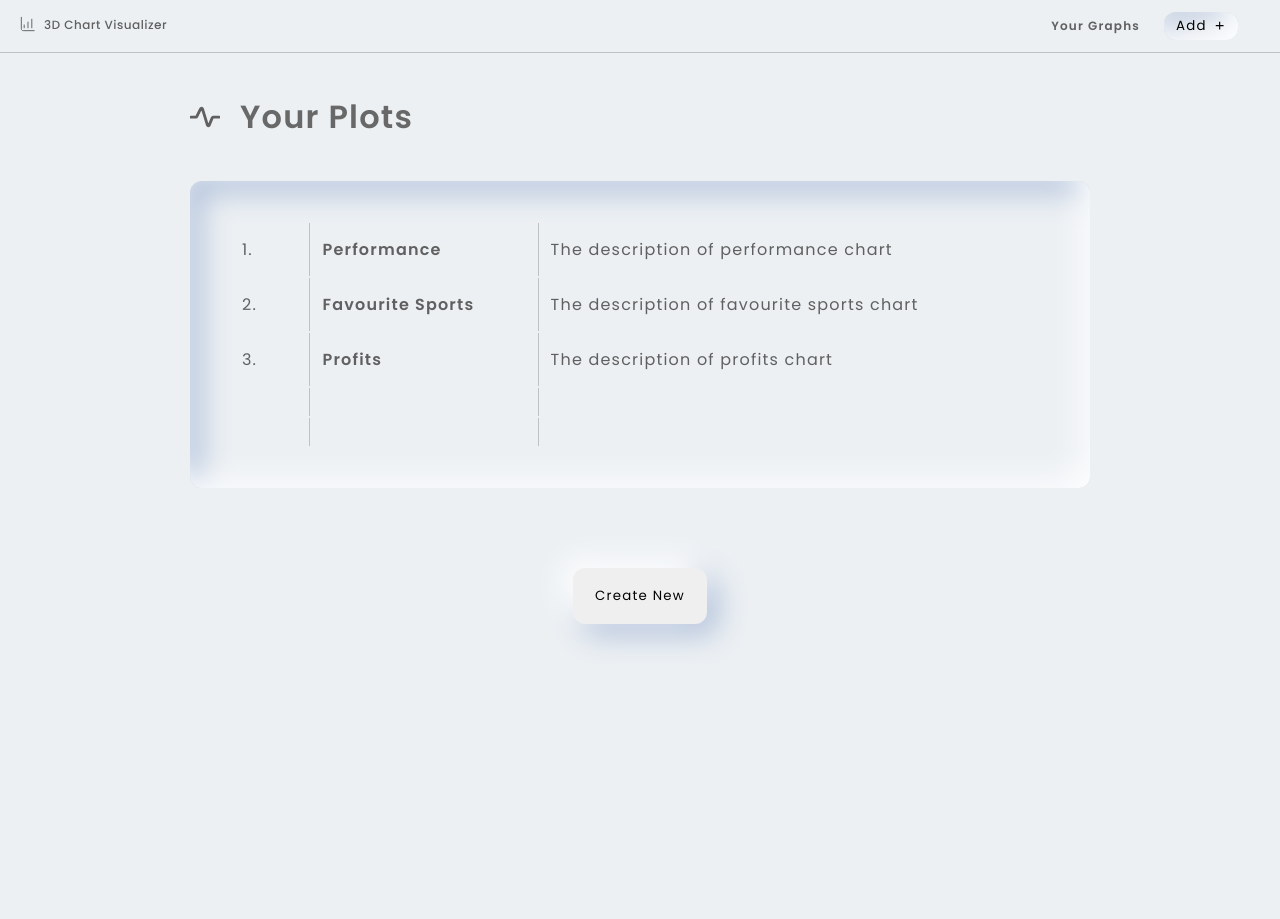
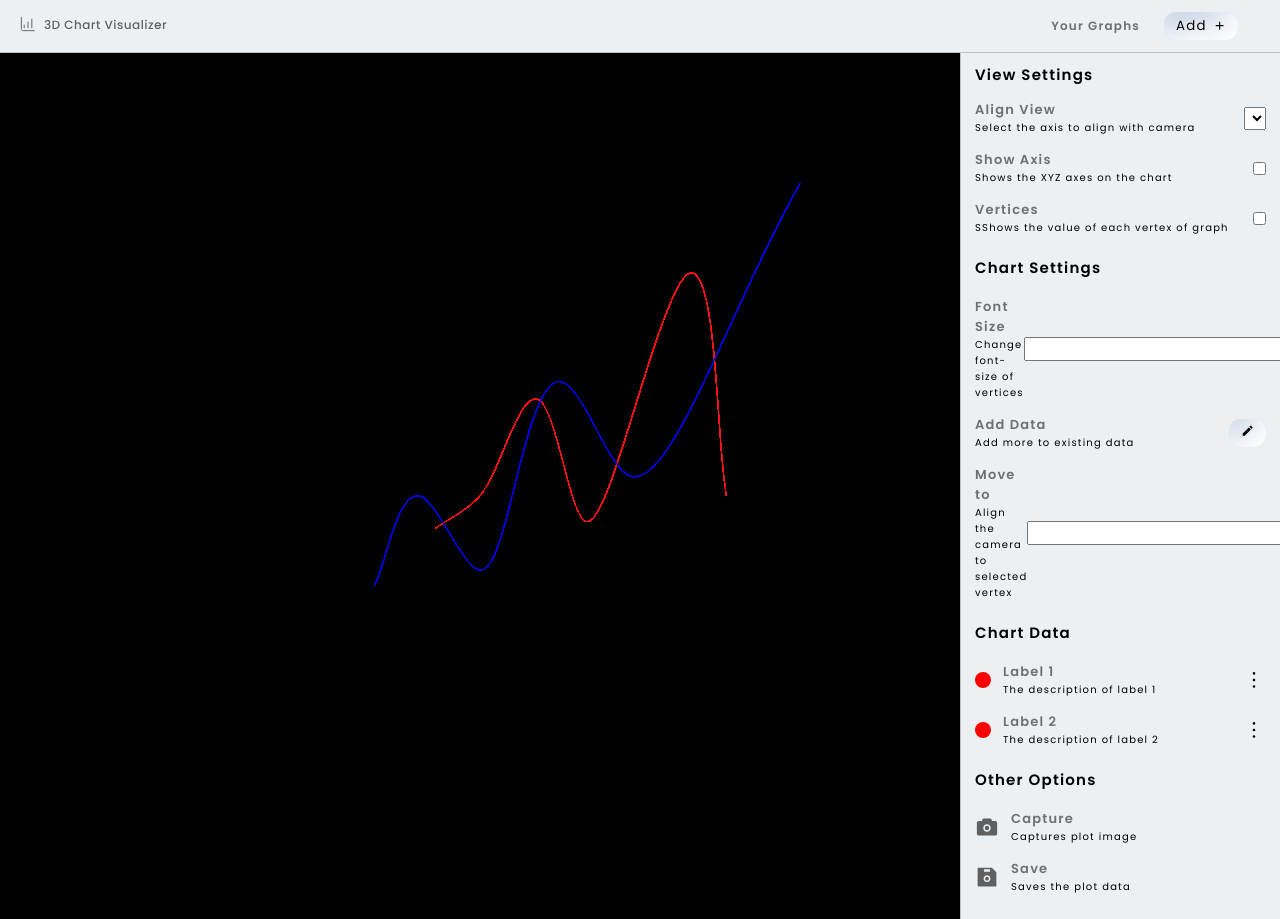
Before and after one commit to SWS-5007/3D-Charts_React, a React (Create React App) app: page / in a window 1280 px wide. Before the commit the page ends 800 px from the top, so only its background shows below. Built offline with nearby package versions, Linux system fonts and the light colour scheme.

Commit message:
Adding Sidebar

```diff
--- a/src/App.js
+++ b/src/App.js
@@ -7,15 +7,19 @@ import ClosedCylinder from "./components/ClosedCylinder";
 import Navbar from "./components/Navbar";
 import NewChart from "./components/NewChart";
 import Plots from "./components/Plots";
+import SideBar from "./components/SideBar";
 
 function App() {
   return (
     <>
       <Navbar />
-      <Plots />
-      {/* <Canvas camera={{ position: [5, 6, 10] }}>
-        <Line />
-      </Canvas> */}
+      {/* <Plots /> */}
+      <section class="plot-container">
+        <Canvas camera={{ position: [5, 6, 10] }}>
+          <Line />
+        </Canvas>
+        <SideBar />
+      </section>
     </>
   );
 }
--- a/src/components/AxisPoints.jsx
+++ b/src/components/AxisPoints.jsx
@@ -26,8 +26,6 @@ const AxisPoints = () => {
     verticesZ[j + 2] = i;
   }
 
-  console.log(verticesX);
-
   const geometryX = new THREE.BufferGeometry();
   geometryX.setAttribute("position", new THREE.BufferAttribute(verticesX, 3));
   const geometryY = new THREE.BufferGeometry();
--- a/src/components/Line.jsx
+++ b/src/components/Line.jsx
@@ -43,7 +43,7 @@ const Line = () => {
 
   return (
     <>
-      <OrbitControls />
+      {/* <OrbitControls /> */}
       <Axis />
       {vertices.map((vertex) => (
         <Html key={`${vertex.x}, ${vertex.y}, ${vertex.z}`} position={vertex}>
--- /dev/null
+++ b/src/components/SideBar.jsx
@@ -0,0 +1,104 @@
+import React from "react";
+import { MdEdit } from "react-icons/md";
+import { AiOutlineMore, AiFillCamera, AiFillSave } from "react-icons/ai";
+
+const SideBar = () => {
+  return (
+    <aside>
+      <h3>View Settings</h3>
+      <div className="plot-setting">
+        <div>
+          <h4 className="text-lighter">Align View</h4>
+          <span>Select the axis to align with camera</span>
+        </div>
+        <select name="" id=""></select>
+      </div>
+      <div className="plot-setting">
+        <div>
+          <h4 className="text-lighter">Show Axis</h4>
+          <span>Shows the XYZ axes on the chart </span>
+        </div>
+        <input type="checkbox" name="" id=""></input>
+      </div>
+      <div className="plot-setting">
+        <div>
+          <h4 className="text-lighter">Vertices</h4>
+          <span>SShows the value of each vertex of graph</span>
+        </div>
+        <input type="checkbox" name="" id=""></input>
+      </div>
+
+      <h3 className="aside-heading">Chart Settings</h3>
+      <div className="plot-setting">
+        <div>
+          <h4 className="text-lighter">Font Size</h4>
+          <span>Change font-size of vertices</span>
+        </div>
+        <input width={"30px"} type="number" name="" id=""></input>
+      </div>
+      <div className="plot-setting">
+        <div>
+          <h4 className="text-lighter">Add Data</h4>
+          <span>Add more to existing data</span>
+        </div>
+        <button>
+          <MdEdit />
+        </button>
+      </div>
+      <div className="plot-setting">
+        <div>
+          <h4 className="text-lighter">Move to</h4>
+          <span>Align the camera to selected vertex</span>
+        </div>
+        <input width={"30px"} type="number" name="" id=""></input>
+      </div>
+
+      <h3 className="aside-heading">Chart Data</h3>
+
+      <div className="plot-setting">
+        <div className="icon-text-container">
+          <span className="color" />
+          <div>
+            <h4 className="text-lighter">Label 1</h4>
+            <span>The description of label 1</span>
+          </div>
+        </div>
+        <AiOutlineMore size={24} />
+      </div>
+
+      <div className="plot-setting">
+        <div className="icon-text-container">
+          <span className="color" />
+          <div>
+            <h4 className="text-lighter">Label 2</h4>
+            <span>The description of label 2</span>
+          </div>
+        </div>
+        <AiOutlineMore size={24} />
+      </div>
+
+      <h3 className="aside-heading">Other Options</h3>
+
+      <div className="plot-setting">
+        <div className="icon-text-container">
+          <AiFillCamera size={24} color="#606060" />
+          <div>
+            <h4 className="text-lighter">Capture</h4>
+            <span>Captures plot image</span>
+          </div>
+        </div>
+      </div>
+      <div className="plot-setting">
+        <div className="icon-text-container">
+          <AiFillSave size={24} color="#606060" />
+          <div>
+            <h4 className="text-lighter">Save</h4>
+            <span>Saves the plot data</span>
+          </div>
+        </div>
+      </div>
+    </aside>
+  );
+};
+
+export default SideBar;
--- a/src/sass/main.scss
+++ b/src/sass/main.scss
@@ -1,16 +1,9 @@
-canvas {
-  background-color: #ecf0f3;
-  width: 100%;
-  height: 100%;
-  min-height: 100vh;
-}
-
 $fontFamily: "Poppins";
 
 $colorBackground: #ecf0f3;
 $colorDarkest: black;
 $colorDarker: #686868;
-$colorDark: #606060;
+$colorDark: #707070;
 $colorPrimary: dodgerblue;
 $colorLightest: white;
 $colorLighter: #dedede;
@@ -39,6 +32,13 @@ body {
   max-width: 1080px;
 }
 
+canvas {
+  background-color: #ecf0f3;
+  width: 100%;
+  height: 100%;
+  min-height: 100vh;
+}
+
 // Typography
 
 h1 {
@@ -52,12 +52,20 @@ h2 {
 }
 
 h3 {
-  font-size: 1.6rem;
-  color: $colorDarker;
+  font-size: 1.5rem;
+  color: $colorDarkest;
+}
+
+h4 {
+  font-size: 1.3rem;
 }
 
 p {
   font-size: 1.2rem;
+  color: $colorDark;
+}
+
+.text-lighter {
   color: $colorDark;
 }
 
@@ -208,3 +216,41 @@ td:last-child {
   flex-direction: column;
   gap: 6rem;
 }
+
+// Sidebars
+.plot-container {
+  display: grid;
+  grid-template: 1fr / 1fr 320px;
+}
+
+aside {
+  width: 100%;
+  border-left: 1px solid $colorLight;
+  padding: 1rem 1.4rem;
+}
+
+.aside-heading {
+  margin-top: 2rem;
+  margin-bottom: 1.8rem;
+}
+
+.plot-setting {
+  margin: 1.4rem 0;
+  display: flex;
+  justify-content: space-between;
+  align-items: center;
+}
+
+.icon-text-container {
+  display: flex;
+  align-items: center;
+  gap: 1.2rem;
+}
+
+.color {
+  display: inline-block;
+  width: 16px;
+  height: 16px;
+  background-color: red;
+  border-radius: 50%;
+}
--- a/src/styles/styles.css
+++ b/src/styles/styles.css
@@ -1,10 +1,3 @@
-canvas {
-  background-color: #ecf0f3;
-  width: 100%;
-  height: 100%;
-  min-height: 100vh;
-}
-
 html {
   font-size: 62.5%;
 }
@@ -28,6 +21,13 @@ body {
   max-width: 1080px;
 }
 
+canvas {
+  background-color: #ecf0f3;
+  width: 100%;
+  height: 100%;
+  min-height: 100vh;
+}
+
 h1 {
   font-size: 3.2rem;
   color: #686868;
@@ -39,17 +39,25 @@ h2 {
 }
 
 h3 {
-  font-size: 1.6rem;
-  color: #686868;
+  font-size: 1.5rem;
+  color: black;
+}
+
+h4 {
+  font-size: 1.3rem;
 }
 
 p {
   font-size: 1.2rem;
-  color: #606060;
+  color: #707070;
+}
+
+.text-lighter {
+  color: #707070;
 }
 
 a {
-  color: #606060;
+  color: #707070;
   text-decoration: none;
   font-weight: bold;
 }
@@ -159,7 +167,7 @@ nav {
 .plots-table {
   width: 100%;
   font-size: 1.6rem;
-  color: #606060;
+  color: #707070;
 }
 
 td {
@@ -181,4 +189,41 @@ td:last-child {
   gap: 6rem;
 }
 
+.plot-container {
+  display: grid;
+  grid-template: 1fr/1fr 320px;
+}
+
+aside {
+  width: 100%;
+  border-left: 1px solid #c1c1c1;
+  padding: 1rem 1.4rem;
+}
+
+.aside-heading {
+  margin-top: 2rem;
+  margin-bottom: 1.8rem;
+}
+
+.plot-setting {
+  margin: 1.4rem 0;
+  display: flex;
+  justify-content: space-between;
+  align-items: center;
+}
+
+.icon-text-container {
+  display: flex;
+  align-items: center;
+  gap: 1.2rem;
+}
+
+.color {
+  display: inline-block;
+  width: 16px;
+  height: 16px;
+  background-color: red;
+  border-radius: 50%;
+}
+
 /*# sourceMappingURL=styles.css.map */
```
Also changed, not shown: src/components/Navbar.jsx (+3 -3 lines), 1 other file (tests, documents, lock files or other folders).
